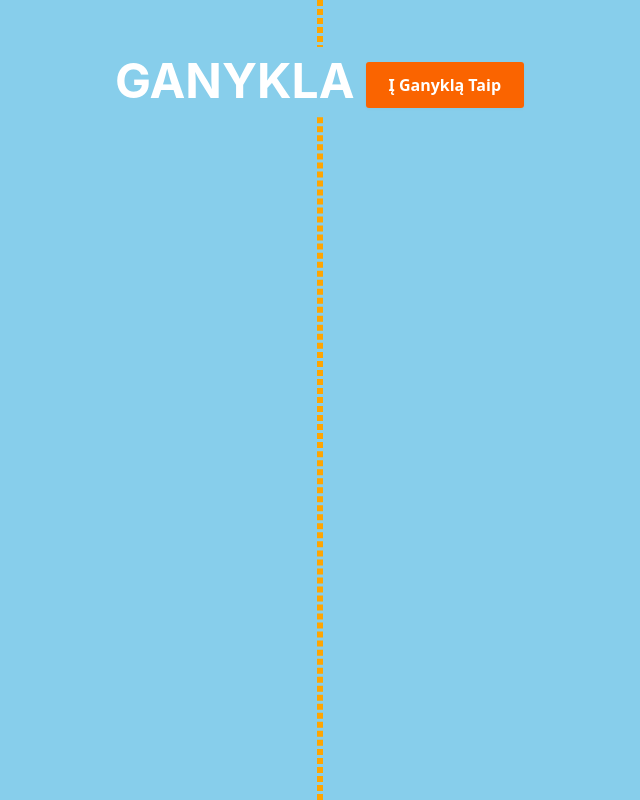
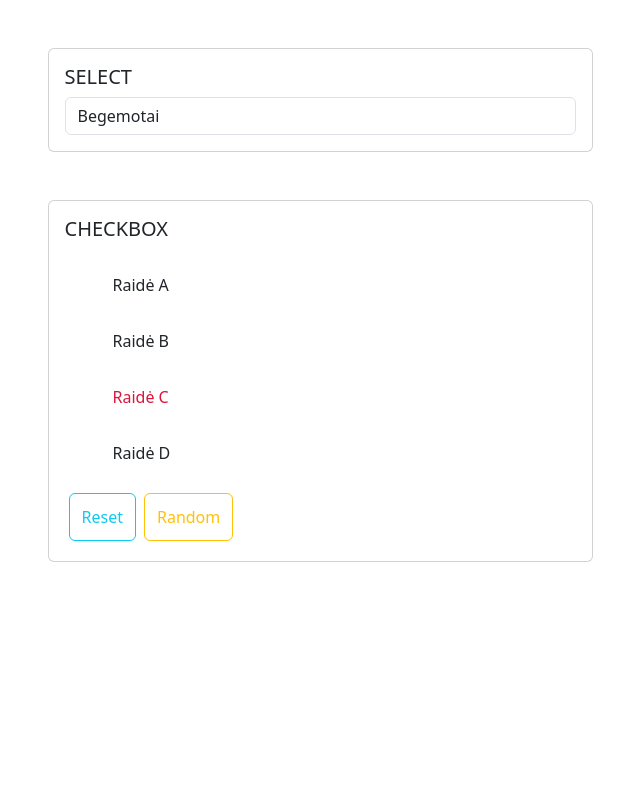
Before and after one commit to Laimne/ruoniai-1, a React (Create React App) app in the folder r1/: page / in a window 1280 px wide. Shown: the whole page, without its empty margins (320-960 px from the left). Built offline with nearby package versions, Linux system fonts and the light colour scheme.

Commit message:
Checkbox-select

```diff
--- a/r1/src/App.jsx
+++ b/r1/src/App.jsx
@@ -1,86 +1,17 @@
-import { useEffect } from 'react';
-import { useState } from 'react';
 import './App.scss';
-import rand from './Functions/rand';
+import Checkbox from './Components/016/Checkbox';
+import Select from './Components/016/Select';
 
 function App() {
 
-    const [animals, setAnimals] = useState(null);
-
-    useEffect(() => {
-        if (animals === null) {
-            const a = localStorage.getItem('cowsAndSheeps');
-            if (null === a) {
-                setAnimals([]);
-            } else {
-                setAnimals(JSON.parse(a));
-            }
-        } else {
-            localStorage.setItem('cowsAndSheeps', JSON.stringify(animals));
-        }
-
-
-    }, [animals]);
-
-    const start = () => {
-        // setAnimals(a => [...a ?? [], ...[...Array(rand(5, 20))].map(() => ({
-        //     type: rand(0, 1) ? 'cow' : 'sheep',
-        //     number: (''+ rand(0, 999999)).padStart(7, 0)
-        // })).map(a => ({...a,
-        //      number: a.type === 'cow' ? 'K' + a.number : 'A' + a.number,
-        //      side: a.type === 'cow' ? 'left' : 'right'
-        //     }))]);
-
-
-        const count = rand(5, 20);
-        const newAnimals = [];
-        for (let i = 0; i < count; i++) {
-            const type = rand(0, 1) ? 'cow' : 'sheep';
-            let number = (''+ rand(0, 999999)).padStart(7, 0);
-            number = type === 'cow' ? 'K' + number : 'A' + number;
-            const side = type === 'cow' ? 'left' : 'right';
-            const an = {type, number, side: side};
-            newAnimals.push(an);
-        }
-        setAnimals(a => [...a, ...newAnimals]);
-    }
-
-    const run = number => {
-        setAnimals(s =>
-            s.map(a => a.number !== number ? {...a} : {...a, side: a.side === 'left' ? 'right' : 'left'})
-            .sort((a, b) => {
-                if (a.number === number) {
-                    return 1;
-                }
-                if (b.number === number) {
-                    return -1;
-                }
-                return 0;
-            }
-        ))
-    }
-
-
     return (
-        <div className="App">
-            <header className="App-header">
-
-                <div className="field">
-                    <h1><span>GANYKLA</span>
-                        <button onClick={start}>Į Ganyklą Taip</button>
-                    </h1>
-                    <div className="left">
-                        {
-                            animals?.map(a => a.side === 'left' ? <div onClick={() => run(a.number)} key={a.number} className={a.type}>{a.number}</div> : null)
-                        }
-                    </div>
-                    <div className="right">
-                    {
-                            animals?.map(a => a.side === 'right' ? <div onClick={() => run(a.number)} key={a.number} className={a.type}>{a.number}</div> : null)
-                        }
-                    </div>
+        <div className="container">
+            <div className="row justify-content-center">
+                <div className="col-7">
+                    <Select />
+                    <Checkbox />
                 </div>
-            </header>
+            </div>
         </div>
     );
 }
--- a/r1/src/App.scss
+++ b/r1/src/App.scss
@@ -1,3 +1,4 @@
+@import "~bootstrap/scss/bootstrap";
 .App {
     text-align: center;
 }
--- /dev/null
+++ b/r1/src/Components/016/Checkbox.jsx
@@ -0,0 +1,68 @@
+import { useState } from 'react';
+import rand from '../../Functions/rand';
+
+const d = {A: false, B: false, C: true, D: false};
+
+function Checkbox() {
+
+    const [cb, setCb] = useState(d);
+
+    const checking = e => {
+        const v = e.target.value;
+        setCb(c => ({...c, [v]: !c[v]}));
+    }
+
+    // kvazi-pseudo Radio
+    // const checking = e => {
+    //     const v = e.target.value;
+    //     const newCb = {};
+    //     for(const c in cb) {
+    //         newCb[c] = c === v;
+    //     }
+    //     setCb(newCb);
+    //     // setCb({A: v==='A', B: v==='B', C: v==='C', D: v==='D'});
+    // }
+
+    const reset = () => {
+        setCb(d);
+    }
+
+    const random = () => {
+        setCb({
+            A: !rand(0, 1),
+            B: !rand(0, 1),
+            C: !rand(0, 1),
+            D: !rand(0, 1)
+        });
+    }
+
+    return (
+        <div className="card m-5">
+            <div className="card-body">
+                <h5 className="card-title">CHECKBOX</h5>
+                <div>
+                    <div className="form-check m-4">
+                        <input style={{display: 'none'}} onChange={checking} className="form-check-input" type="checkbox" id="_1" value="A" checked={cb.A}/>
+                        <label style={{color: cb.A ? 'crimson' : null}} className="form-check-label mt-2" htmlFor="_1">Raidė A</label>
+                    </div>
+                    <div className="form-check m-4">
+                        <input style={{display: 'none'}} onChange={checking} className="form-check-input" type="checkbox" id="_2" value="B" checked={cb.B} />
+                        <label style={{color: cb.B ? 'crimson' : null}} className="form-check-label mt-2" htmlFor="_2">Raidė B</label>
+                    </div>
+                    <div className="form-check m-4">
+                        <input style={{display: 'none'}} onChange={checking} className="form-check-input" type="checkbox" id="_3" value="C" checked={cb.C} />
+                        <label style={{color: cb.C ? 'crimson' : null}} className="form-check-label mt-2" htmlFor="_3">Raidė C</label>
+                    </div>
+                    <div className="form-check m-4">
+                        <input style={{display: 'none'}} onChange={checking} className="form-check-input" type="checkbox" id="_4" value="D" checked={cb.D} />
+                        <label style={{color: cb.D ? 'crimson' : null}} className="form-check-label mt-2" htmlFor="_4">Raidė D</label>
+                    </div>
+                    <button type="button" onClick={reset} class="btn btn-outline-info m-1">Reset</button>
+                    <button type="button" onClick={random} class="btn btn-outline-warning m-1">Random</button>
+                </div>
+            </div>
+        </div>
+    );
+}
+
+export default Checkbox;
--- /dev/null
+++ b/r1/src/Components/016/Select.jsx
@@ -0,0 +1,23 @@
+import { useState } from "react";
+
+function Select() {
+
+    const [select, setSelect] = useState(2);
+
+    return (
+        <div className="card m-5">
+            <div className="card-body">
+                <h5 className="card-title">SELECT</h5>
+                <select value={select} onChange={e => setSelect(e.target.value)} className="form-control">
+                    <option value="1">Krokodilai</option>
+                    <option value="2">Begemotai</option>
+                    <option value="3">Bebrai</option>
+                    <option value="4">Kiti Bebrai</option>
+                    <option value="5">Raganosiai</option>
+                </select>
+            </div>
+        </div>
+    );
+}
+
+export default Select;
```
Also changed, not shown: r1/src/015.jsx (added, +88 -0 lines).
